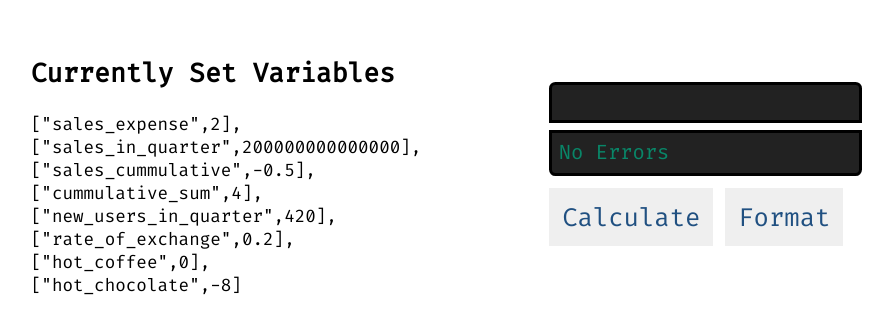
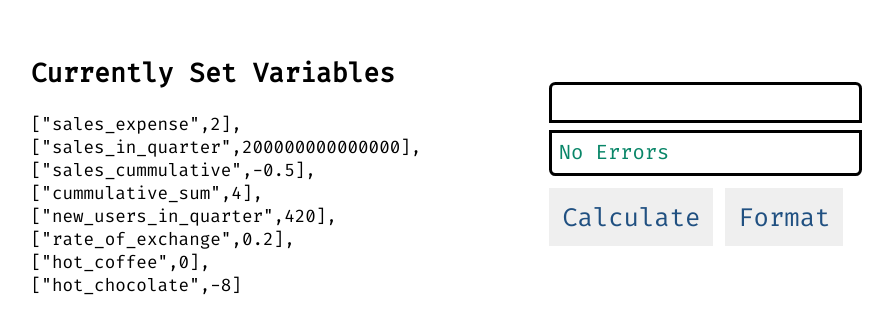
Before and after one commit to literalEval/fw-components, a website: page docs/index.html in a window 1280 px wide. Shown: the part 234-568 px from the top of the page, without its empty margins (203-1096 px from the left). Drawn offline with Linux system fonts and the light colour scheme.

```diff
--- a/docs/index.html
+++ b/docs/index.html
@@ -5,4 +5,15 @@
             justify-content: center;
             position: relative;
             font-family: 'Fira Code', sans-serif;
-        }</style><div style="padding-right: 8rem; font-size: 110%;"><p></p><h2>Currently Set Variables</h2>["sales_expense",2],<br>["sales_in_quarter",200000000000000],<br>["sales_cummulative",-0.5],<br>["cummulative_sum",4],<br>["new_users_in_quarter",420],<br>["rate_of_exchange",0.2],<br>["hot_coffee",0],<br>["hot_chocolate",-8]<br><p></p></div><formula-editor class="fe" style="zoom: 1.6; font-size: 80%;" minsuggestionlen="1" variables='[["sales_expense",2],["sales_in_quarter",200000000000000],["sales_cummulative",-0.5],["cummulative_sum",4],["new_users_in_quarter",420],["rate_of_exchange",0.2],["hot_coffee",0],["hot_chocolate",-8]]'></formula-editor></body></html>
+
+
+            --fe-text-color: #080E00;
+            --fe-background-color: #FFFFFF;
+            --fe-caret-color: #000;
+            --fe-no-err-color: #098668;
+            --fe-text-color: #0070C1;
+            --fe-suggestion-color: #030303;
+            --fe-suggestion-background-color: #F3F3F3;
+            --fe-suggestion-focus-color: #FFFFFF;
+            --fe-suggestion-focus-background-color: #0060C0;
+        }</style><div style="padding-right: 8rem; font-size: 110%;"><p></p><h2>Currently Set Variables</h2>["sales_expense",2],<br>["sales_in_quarter",200000000000000],<br>["sales_cummulative",-0.5],<br>["cummulative_sum",4],<br>["new_users_in_quarter",420],<br>["rate_of_exchange",0.2],<br>["hot_coffee",0],<br>["hot_chocolate",-8]<br><p></p></div><formula-editor class="fe" style="zoom: 1.6; font-size: 80%;" minsuggestionlen="1" style="height: 320px; width: 320px;" variables='[["sales_expense",2],["sales_in_quarter",200000000000000],["sales_cummulative",-0.5],["cummulative_sum",4],["new_users_in_quarter",420],["rate_of_exchange",0.2],["hot_coffee",0],["hot_chocolate",-8]]'></formula-editor></body></html>
```
Also changed, not shown: showcase-gallery/index.html (+12 -0 lines).
